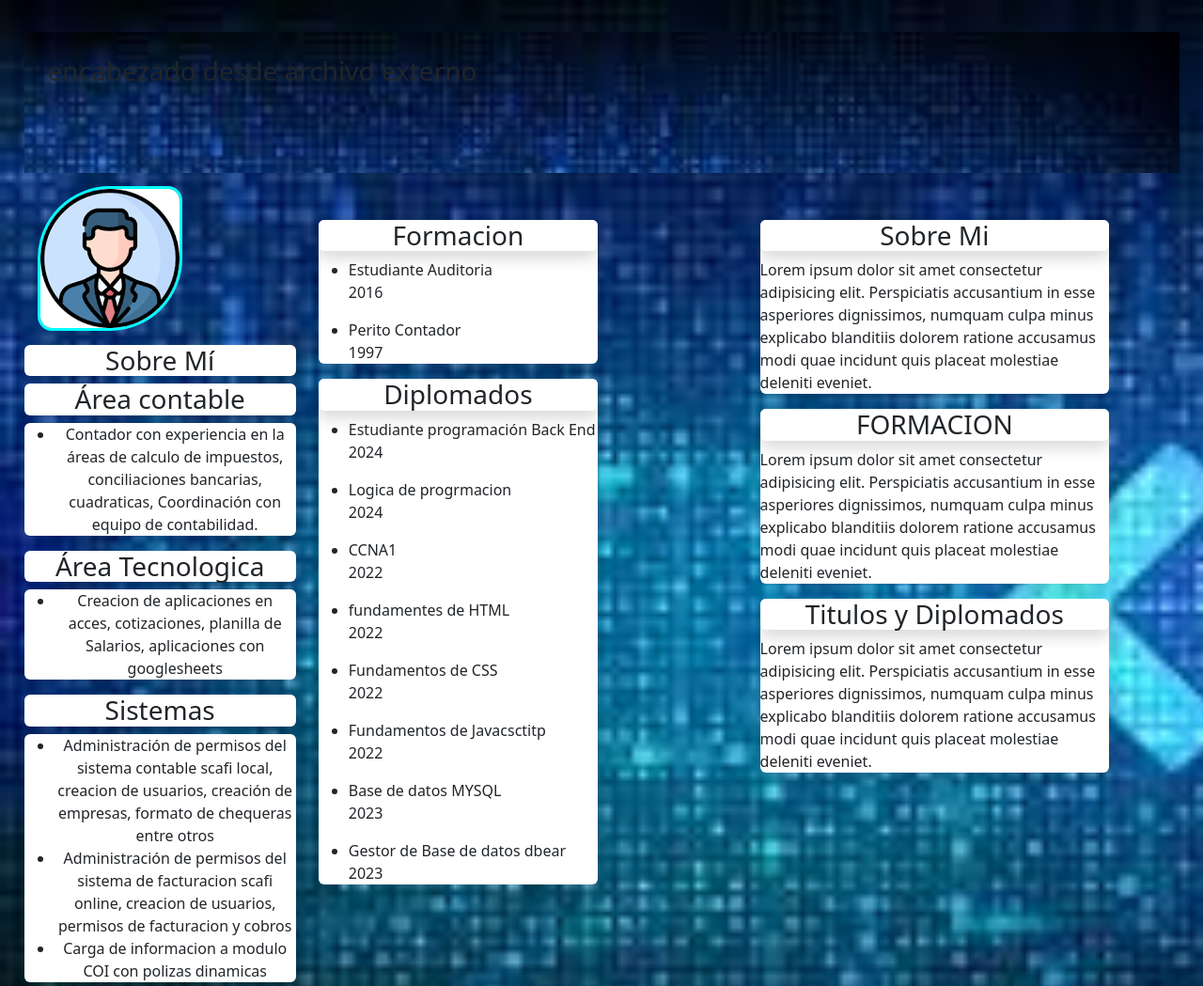
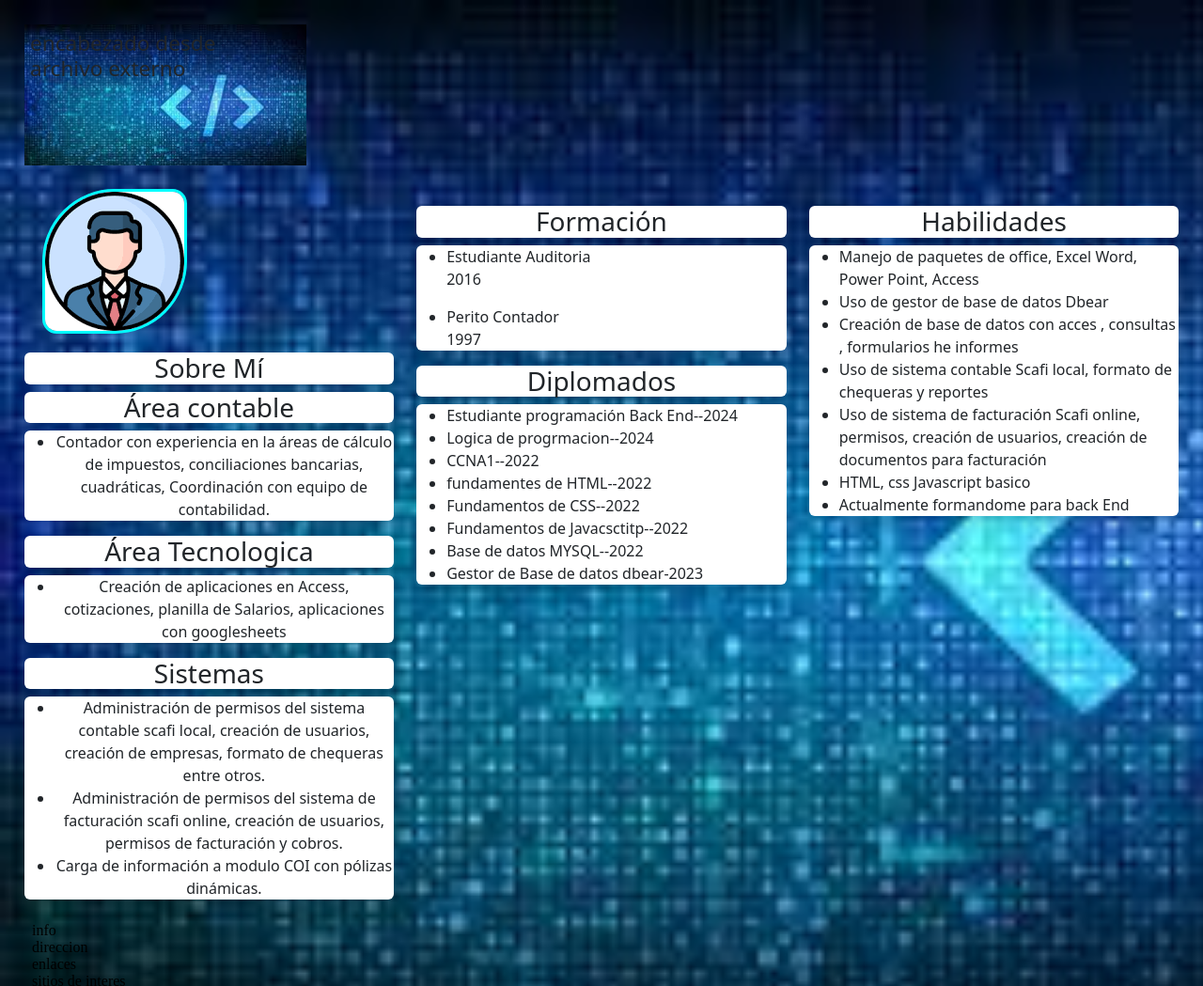
Before and after one commit to Luis-Surec/ejercicios_javascript, a plain HTML site: page src/mi_pagina.html in a window 1280 px wide. Shown: the top 1049 px of the page at 94% size. Drawn offline with nearby package versions, Linux system fonts and the light colour scheme.

Commit message:
actualizacion de mi pagina

```diff
--- a/src/mi_pagina.html
+++ b/src/mi_pagina.html
@@ -8,17 +8,13 @@
     <link rel="stylesheet" href="../css/ind.css">
         <title>Mi Pagina</title>
 </head>
-<body>
+<body class="background">
 
 
+  <div><iframe class="iframe1"  src="../src/header.html" frameborder="0"></iframe> </div>
+
   <div class="row">
-
-  <head class="head rounded shadow header"><h2 class="w100 text-center mb-a"></h2> <iframe src="../src/header.html" frameborder="0"></iframe> </head>
-
-
-
-
-      <div class="col-3">
+      <div class="col-4">
       <img  class="img_per"  src="../img/foto_perfil.png" alt="Foto de Perfil" srcset="">
 
       <div class="bg-white rounded shadow"> <h3  class="text-center">Sobre Mí</h3> </div>
@@ -26,14 +22,14 @@
       <div class="bg-white rounded shadow"> <h3  class="text-center">Área contable</h3> </div>
       <div class="bg-white rounded shadow">
       <ul>
-      <li class="text-center"> Contador con experiencia en la áreas de  calculo de impuestos, conciliaciones  bancarias, cuadraticas,  Coordinación con equipo de contabilidad.</li>
+      <li class="text-center"> Contador con experiencia en la áreas de  cálculo de impuestos, conciliaciones  bancarias, cuadráticas,  Coordinación con equipo de contabilidad.</li>
       </ul>
       </div>
 
       <div class="bg-white rounded shadow"> <h3  class="text-center">Área Tecnologica</h3> </div>
       <div class="bg-white rounded shadow">
        <ul>
-       <li class="text-center"> Creacion de aplicaciones en acces,  cotizaciones, planilla de Salarios, aplicaciones  con googlesheets</li>
+       <li class="text-center">Creación de aplicaciones en Access,  cotizaciones, planilla de Salarios, aplicaciones  con googlesheets</li>
        </ul>
        </div>
 
@@ -41,9 +37,9 @@
       <div class="bg-white rounded shadow">
 
       <ul>
-        <li class="text-center">Administración de permisos del sistema contable scafi local, creacion de usuarios,  creación de empresas, formato de  chequeras entre otros</li>
-      <li class="text-center">Administración de permisos del sistema de facturacion scafi online, creacion de usuarios,  permisos de facturacion y cobros</li>
-      <li class="text-center">Carga de informacion a modulo COI  con polizas dinamicas</li>
+        <li class="text-center">Administración de permisos del sistema contable scafi local, creación de usuarios,  creación de empresas, formato de  chequeras entre otros.</li>
+      <li class="text-center">Administración de permisos del sistema de facturación scafi online, creación de usuarios,  permisos de facturación y cobros.</li>
+      <li class="text-center">Carga de información a modulo COI  con pólizas dinámicas.</li>
     </ul>
       </div>
 
@@ -54,28 +50,28 @@
 
 
 
-         <div class="col contenido">
-
-        <div class="bg-white rounded shadow col-8"> <div class="bg-white rounded shadow"> <h3  class="text-center">Formacion</h3>
-        </div>
+         <div class="col contenido col-4"  style="margin-top:3%;">
+          <div class="bg-white rounded shadow"> <h3  class="text-center">Formación</h3>
+          </div>
+        <div class="bg-white rounded shadow">
         <ul>
         <li> Estudiante Auditoria<p> 2016</p></li>
         <li> Perito Contador<p> 1997</p></li>
 
         </ul>
         </div>
-
-        <div class="bg-white rounded shadow col-8 "><div class="bg-white rounded shadow"> <h3  class="text-center">Diplomados</h3>
+        <div class="bg-white rounded shadow" > <h3  class="text-center">Diplomados</h3>
         </div>
+        <div class="bg-white rounded shadow">
         <ul>
-        <li> Estudiante programación Back End<p> 2024</p></li>
-        <li> Logica de progrmacion<p> 2024</p></li>
-        <li> CCNA1<p> 2022</p></li>
-        <li> fundamentes de HTML<p> 2022</p></li>
-        <li> Fundamentos de CSS<p> 2022</p></li>
-        <li> Fundamentos de Javacsctitp<p>2022</p></li>
-        <li> Base de datos MYSQL<p> 2023</p></li>
-        <li> Gestor de Base de datos dbear<p> 2023</p></li>
+        <li> Estudiante programación Back End--2024</li>
+        <li> Logica de progrmacion--2024</li>
+        <li> CCNA1--2022</li>
+        <li> fundamentes de HTML--2022</li>
+        <li> Fundamentos de CSS--2022</li>
+        <li> Fundamentos de Javacsctitp--2022</li>
+        <li> Base de datos MYSQL--2022</li>
+        <li> Gestor de Base de datos dbear-2023</li>
           </ul>
         </div>
         </div>
@@ -86,36 +82,37 @@
 
 
 
-   <!-- <div class="container d-flex justify-content-center align-items-center col-6" style="height: 25vh;"> -->
- <div class="col contenido">
-  <div class="bg-white rounded shadow col-10"> <div class="bg-white rounded shadow"> <h3  class="text-center">Sobre Mi</h3>
- </div><p> Lorem ipsum dolor sit amet
-   consectetur adipisicing elit. Perspiciatis accusantium in esse asperiores dignissimos,
-   numquam culpa minus explicabo blanditiis
-   dolorem ratione accusamus modi quae incidunt quis placeat molestiae deleniti eveniet.   </p>
+   <!-- <div class="container d-flex justify-content-center align-items-center col-6" style=""> -->
+ <div class="col-4 contenido"style="margin-top: 3%;">
+  <div class="bg-white rounded shadow"> <h3  class="text-center">Habilidades</h3>
+  </div>
+  <div class="bg-white rounded shadow">
+    <ul>
+    <li>Manejo de paquetes de office, Excel Word, Power Point, Access</li>
+    <li>Uso de gestor de base de datos Dbear</li>
+    <li>Creación de base de datos con acces , consultas , formularios he informes</li>
+    <li>Uso de sistema contable Scafi local, formato de chequeras y reportes</li>
+    <li>Uso de sistema de facturación Scafi  online, permisos, creación de  usuarios, creación de documentos para facturación</li>
+    <li>HTML, css Javascript basico</li>
+    <li>Actualmente formandome para back End</li>
+    </ul>
  </div>
-
- <div class="bg-white rounded shadow col-10"><div class="bg-white rounded shadow"> <h3  class="text-center">FORMACION</h3>
- </div><p> Lorem ipsum dolor sit amet
-     consectetur adipisicing elit. Perspiciatis accusantium in esse asperiores dignissimos,
-     numquam culpa minus explicabo blanditiis
-     dolorem ratione accusamus modi quae incidunt quis placeat molestiae deleniti eveniet.   </p>
+ <!-- <div class="bg-white rounded shadow"> <h3  class="text-center">FORMACION</h3>
  </div>
-
- <div class="bg-white rounded shadow col-10"><div class="bg-white rounded shadow"> <h3  class="text-center">Titulos y Diplomados</h3>
- </div><p> Lorem ipsum dolor sit amet
-   consectetur adipisicing elit. Perspiciatis accusantium in esse asperiores dignissimos,
-   numquam culpa minus explicabo blanditiis
-   dolorem ratione accusamus modi quae incidunt quis placeat molestiae deleniti eveniet.   </p>
+ <div class="bg-white rounded shadow"><p>   </p>
  </div>
-
+ <div class="bg-white rounded shadow"> <h3  class="text-center">Titulos y Diplomados</h3>
+ </div>
+ <div class="bg-white rounded shadow"><p>  </p>
+ </div>
 </div>
+-->
 
 </div>
 
 
 
-  <footer class="foot rounded shadow row">  <iframe src="../src/footer.html" frameborder="0"></iframe></h2></footer>
+  <div ><iframe class="iframe2" src="../src/footer.html" frameborder="0"></iframe></div>
 
 
   <script src="https://cdn.jsdelivr.net/npm/bootstrap@5.3.3/dist/js/bootstrap.bundle.min.js" integrity="sha384-YvpcrYf0tY3lHB60NNkmXc5s9fDVZLESaAA55NDzOxhy9GkcIdslK1eN7N6jIeHz" crossorigin="anonymous"></script>
```
